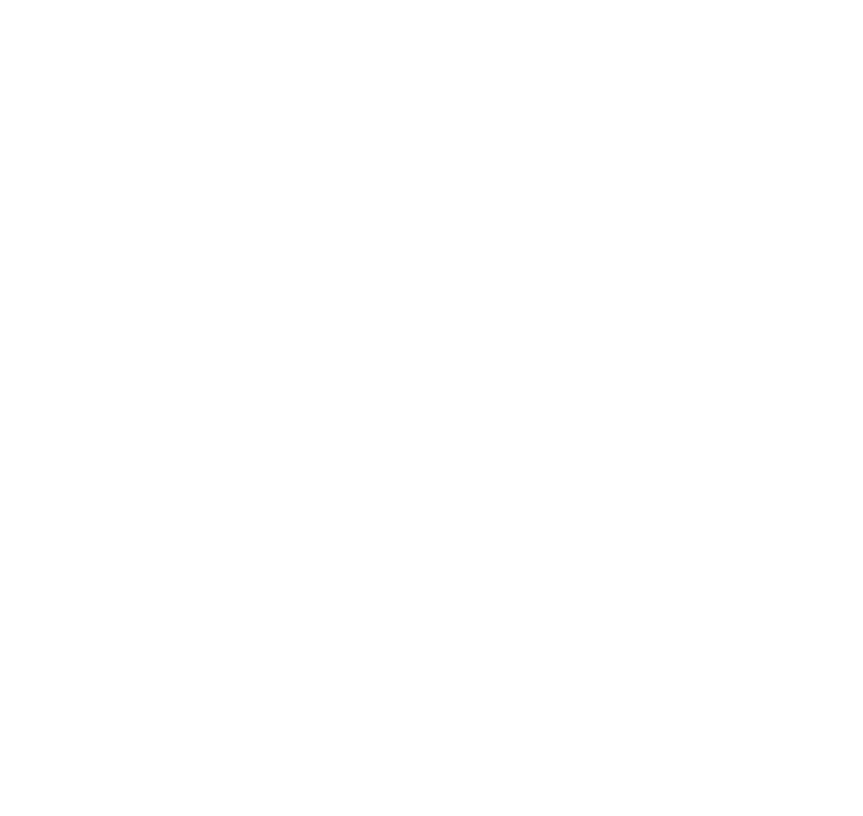
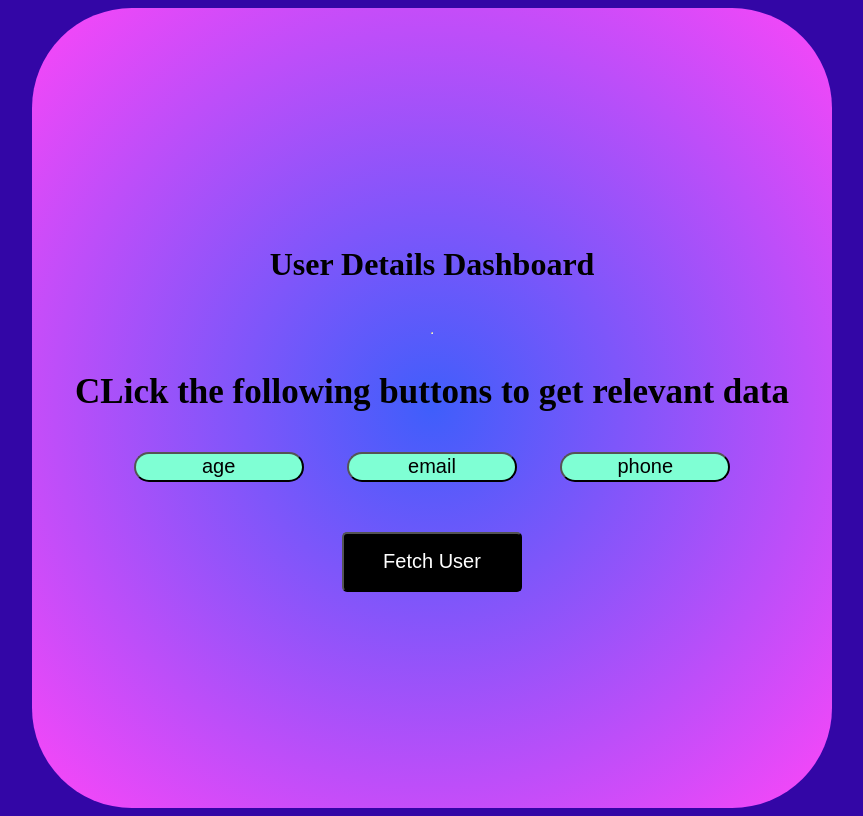
Before and after one commit to acciojob/random-user-js-Sathish-Veerasamy, a website: page main.html in a window 1280 px wide. Shown: the whole page, without its empty margins (208-1071 px from the left). Drawn offline with Linux system fonts and the light colour scheme; no server answers.

Commit message:
completed

```diff
--- a/main.html
+++ b/main.html
@@ -1,16 +1,42 @@
 <!DOCTYPE html>
 
 <html>
+  <head>
+    <link rel="stylesheet" href="./styles.css" />
+  </head>
 
-<head>
-	<link rel="stylesheet" href="styles.css">
-</head>
+  <body onload="loadFunction()">
+    <!-- the entire body must be written by student -->
+    <div class="wholeContainer" id="wholeContainer">
 
-<body>
-	<!-- the entire body must be written by student -->
-    <script type="text/javascript" src="./script.js">
-</script>
+      <h1>User Details Dashboard</h1>
 
-</body>
+      <div class="fullName" id="fullName"></div>
 
+      <hr>
+      <div class="image" id="image"></div>
+
+
+
+      <div id="ans">CLick the following buttons to get relevant data</div>
+
+
+	  <div id="buttons">
+		<button class="button" id="age" onclick="display('age')" >age</button>
+		<button class="button" id="email" onclick="display('email')">email</button>
+		<button class="button" id="phone" onclick="display('phone')">phone</button>
+	  </div>
+
+
+
+    <div class="fetchUser">
+      <button onclick="location.reload()">Fetch User</button>
+    </div>
+	  <div>
+
+	  </div>
+    </div>
+
+    <script type="text/javascript" src="./script.js"></script>
+  </body>
 </html>
--- a/script.js
+++ b/script.js
@@ -1 +1,42 @@
 //your code here
+const url='https://randomuser.me/api/'
+
+let userDetails;
+
+async function loadFunction(){
+  const response=await fetch(url);
+  const data=await response.json();
+  userDetails =data.results[0];
+console.log(userDetails);
+  const imageContainer=document.getElementById('image');
+  const imageElement=document.createElement('img')
+  imageElement.src=userDetails.picture.large
+  imageContainer.append(imageElement)
+  const name=userDetails.name;
+  document.getElementById('fullName').textContent='Name: '+name.title+" "+name.first+" "+name.last
+
+
+// name.title+" "+name.first+" "+name.last
+
+}
+
+function display(x){
+  const answer=document.getElementById('ans');
+  if(x==="age"){
+    answer.textContent='Age: '+userDetails.dob.age
+  }
+
+   if(x==="email"){
+      answer.textContent='Email: '+userDetails.email
+   }
+
+   if(x==="phone"){
+    answer.textContent='Phone: '+userDetails.phone
+ }
+}
+
+async function fetchUser(){
+  document.getElementById("image").remove();
+  console.log("i am in");
+ await loadFunction();
+}
--- a/styles.css
+++ b/styles.css
@@ -1,2 +1,79 @@
 
 /* Your CSS Code here. */
+body{
+    display: flex;
+    background-color: rgb(51, 6, 166);
+    justify-content: center;
+    align-items: center;
+
+}
+.wholeContainer{
+    display: flex;
+    flex-direction: column;
+    height: 100vh;
+    width: 800px;
+    justify-content: center;
+    align-items: center;
+    background-color: aquamarine;
+    border-radius: 100px;
+    background: rgb(63,94,251);
+background: radial-gradient(circle, rgba(63,94,251,1) 0%, rgba(252,70,248,1) 100%);
+
+
+}
+.image img{
+    width: 300px;
+    height: 300px;
+}
+.fullName{
+    margin-bottom: 20px;
+
+    font-size: 50px;
+    font-family: 'Times New Roman', Times, serif;
+}
+
+.button{
+    height: 30px;
+    width: 170px;
+    font-size: 10px;
+    font-size: 20px;
+    border-radius: 20px;
+    background-color: aquamarine;
+}
+#buttons{
+width: 80%;
+margin-top: 10px;
+display: flex;
+justify-content: space-around;
+}
+
+.inputAns{
+    margin-top: 25px;
+    width: 275px;
+    height: 75px;
+    font-size: 45px;
+}
+.fetchUser{
+    width: 100vw;
+    margin-top: 50px;
+    display: flex;
+    justify-content: center;
+
+}
+.fetchUser button{
+    width: 180px;
+    height: 60px;
+    border-radius: 5px;
+    background-color: black;
+    color: white;
+    font-size: 20px;
+}
+#ans{
+    margin: 30px;
+    font-size: 35px;
+    font-weight: bold;
+    justify-content: center;
+    text-align: justify;
+
+
+}
```
